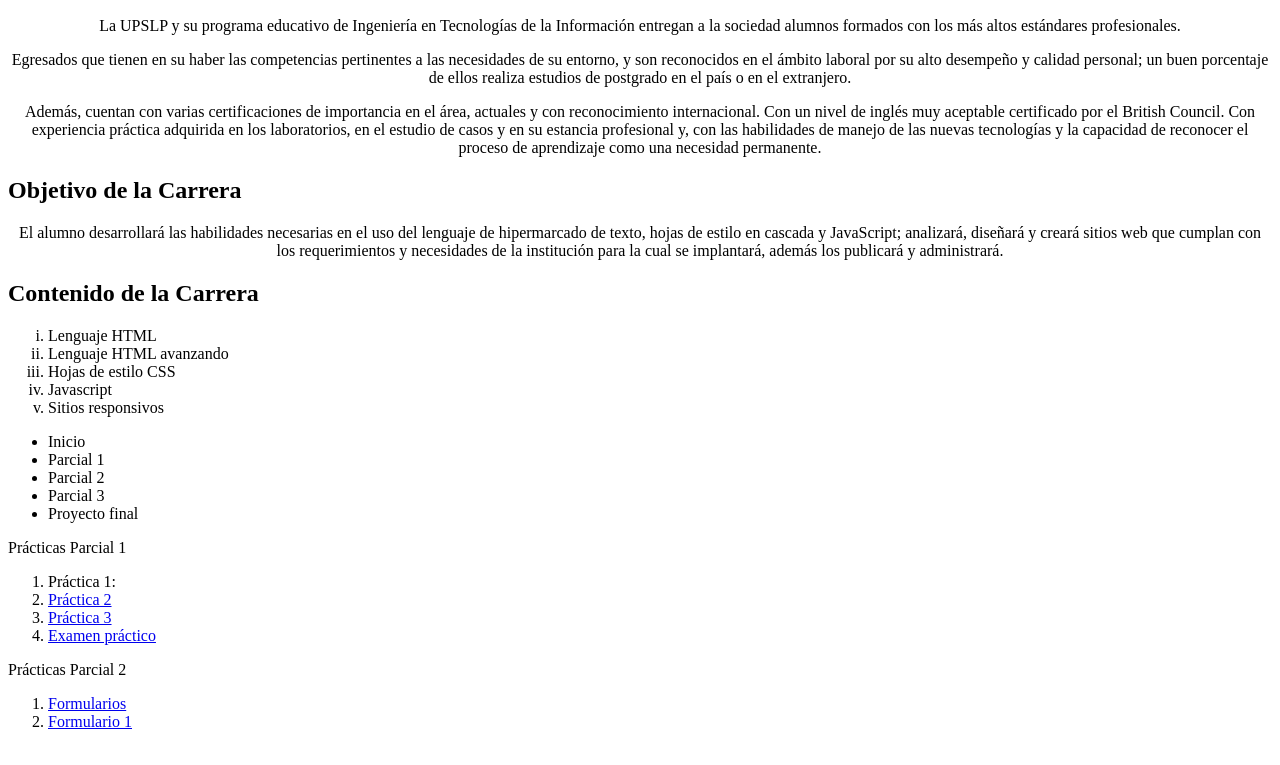
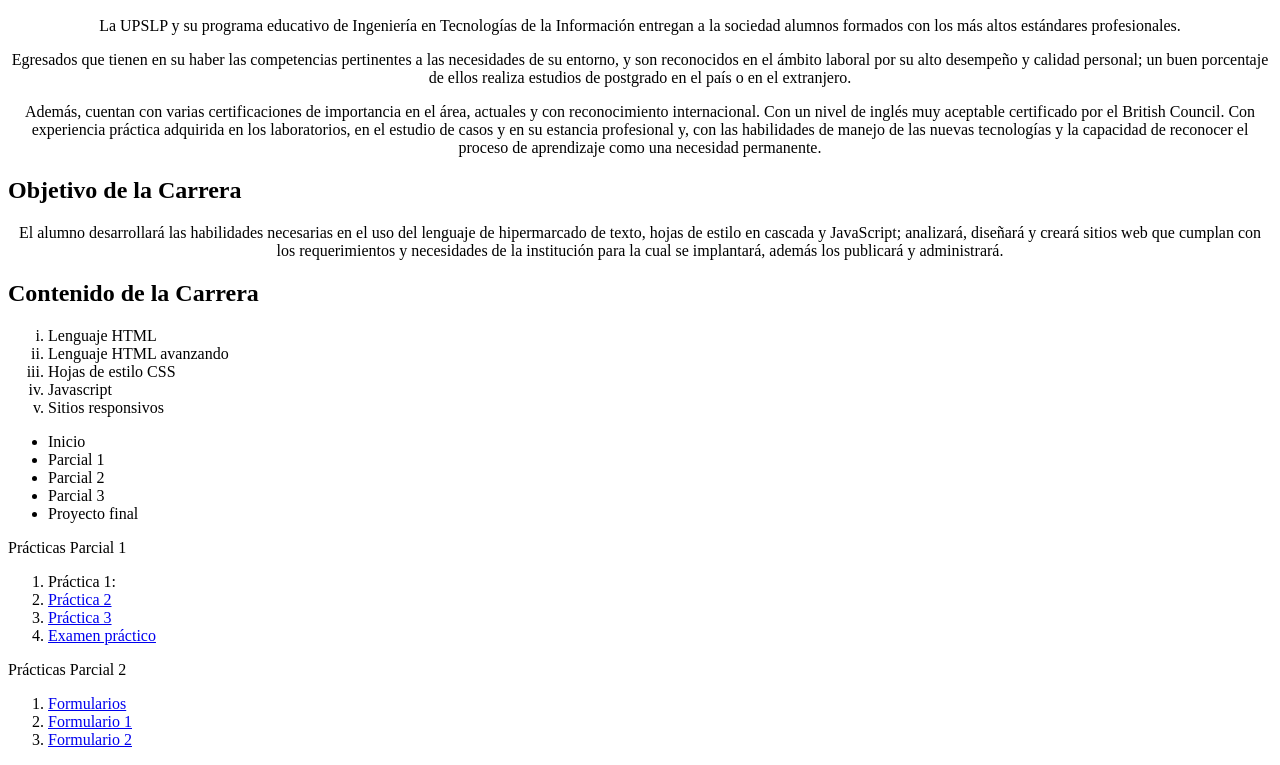
Before and after one commit to Danizza20/portafolio, a plain HTML site: page Index.html in a window 1280 px wide. Shown: the part 639-1404 px from the top of the page. Drawn offline with Linux system fonts and the light colour scheme.

Commit message:
Update Index.html

```diff
--- a/Index.html
+++ b/Index.html
@@ -68,6 +68,7 @@
                 <ol type="1">
                     <li><a href="formulario.html">Formularios</a></li>
                     <li><a href="formulario1.html">Formulario 1</a></li>
+                    <li><a href="cinepolis.html">Formulario 2</a></li>
 
                 </ol>
         </header>
```
